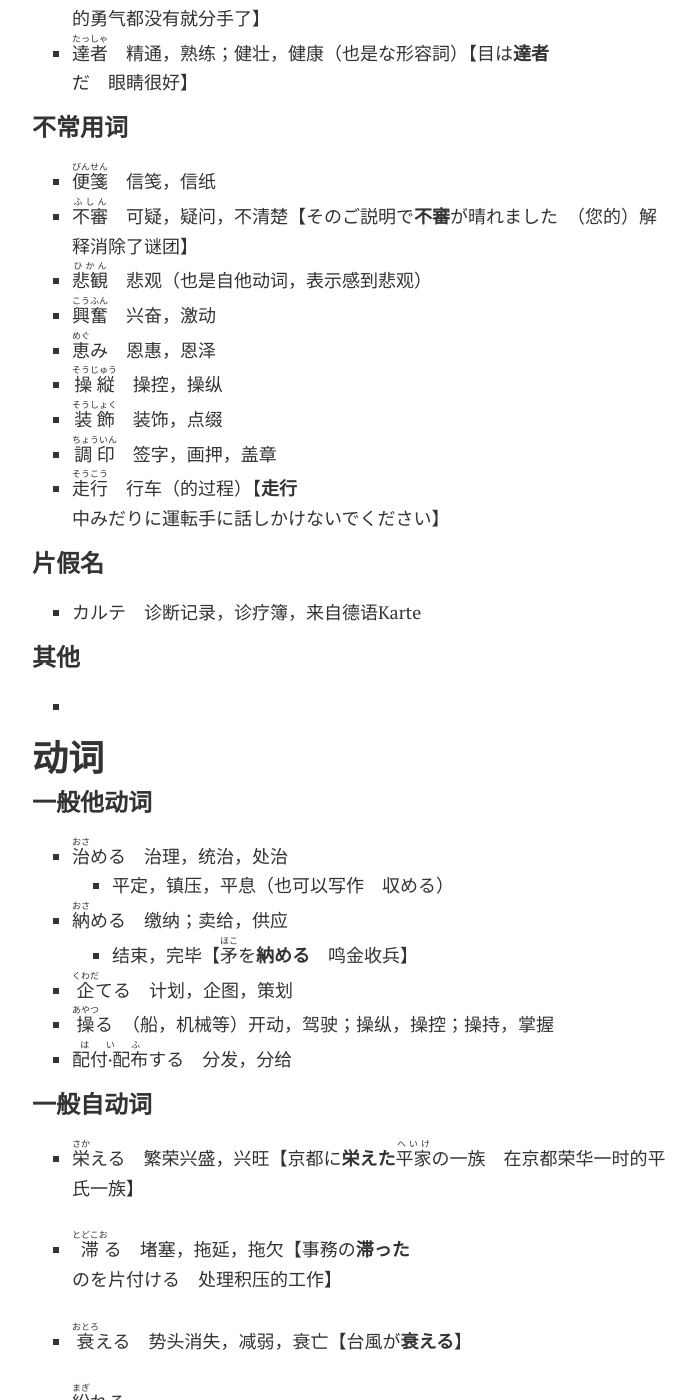
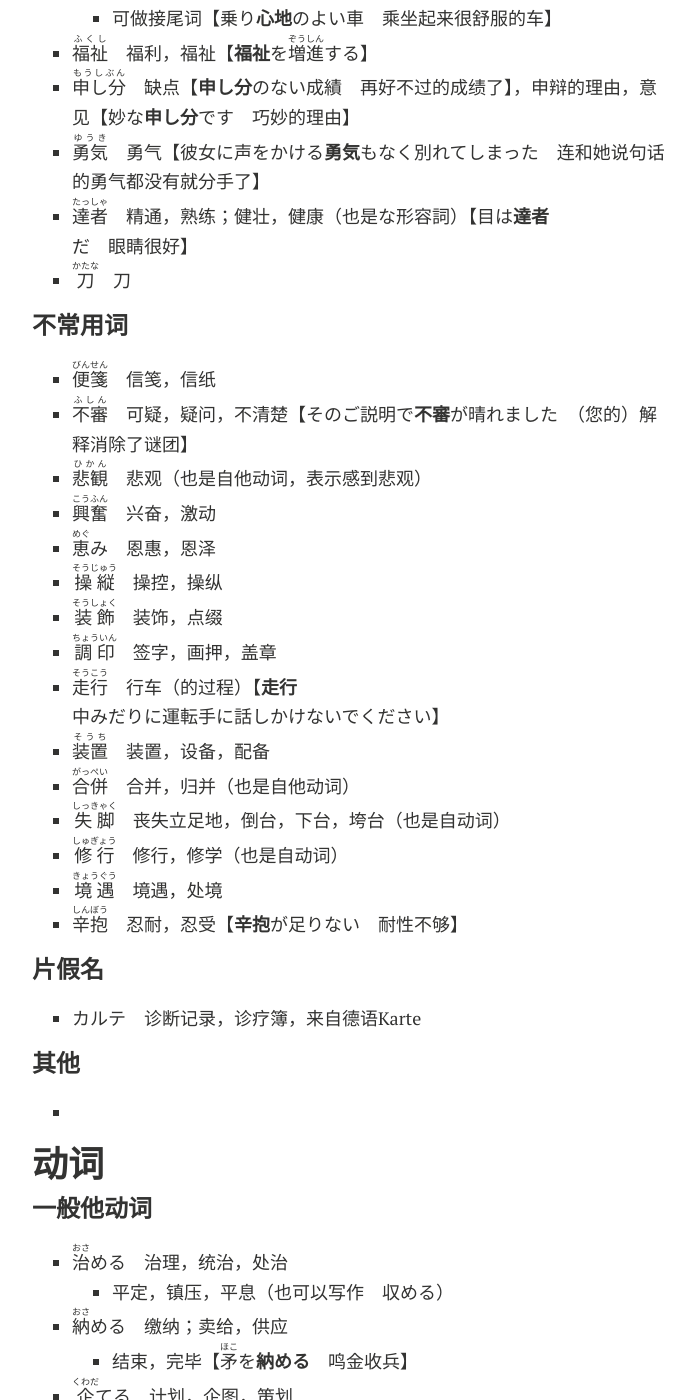
Before and after one commit to Kinnuch/kinnuch.github.io, a Jekyll site: the page built from laim/N1.md, in a window 1280 px wide and 1400 px high, scrolled down 1743 px. Shown: the whole window, without its empty margins (288-984 px from the left). Built offline with Jekyll 4.4.1, drawn with Linux system fonts in a browser that asks for light colours; nearby versions of some CDN libraries; comment, search, counter and statistics services are not loaded; a style sheet for code colours, icons or effects is not loaded; some of the changed text lies outside the part shown.

Commit message:
Update N1.md

```diff
--- a/laim/N1.md
+++ b/laim/N1.md
@@ -27,6 +27,8 @@
 ### ABAB
 
 - ちやほや　奉承，溺爱【**ちやほや**とご機嫌を取る　百般奉承】
+- あべこべ　颠倒，相反；【**名词·NA！！** 事実は正に**あべこべ**だ】
+-
 
 ## イ形容词
 
@@ -38,6 +40,8 @@
 ### …しい
 
 - 嫌らしい　下流的，令人作呕的
+- <ruby>鬱陶<rt>うっと</rt>しい</ruby>　郁闷的，阴郁的，沉闷的，厌烦的
+- <ruby>煩<rt>わずら</rt>わしい</ruby>　麻烦的，繁琐的；累赘的
 
 ## ナ形容词
 
@@ -53,6 +57,7 @@
 - <ruby>簡素<rt>かんそ</rt></ruby>　简单朴素的（也是名词）
 - <ruby>健<rt>すこ</rt>やか</ruby>　健壮的，健康的，健全的
 - あやふや　含糊的【あやふやな返事をする】
+- <ruby>強硬<rt>きょうこう</rt></ruby>　强硬的（也是名词）
 
 ## 名词
 
@@ -64,6 +69,7 @@
 - <ruby>申し分<rt>もうしぶん</rt></ruby>　缺点【**申し分**のない成績　再好不过的成绩了】，申辩的理由，意见【妙な**申し分**です　巧妙的理由】
 - <ruby>勇気<rt>ゆうき</rt></ruby>　勇气【彼女に声をかける**勇気**もなく別れてしまった　连和她说句话的勇气都没有就分手了】
 - <ruby>達者<rt>たっしゃ</rt></ruby>　精通，熟练；健壮，健康（也是な形容詞）【目は**達者**だ　眼睛很好】
+- <ruby>刀<rt>かたな</rt></ruby>　刀
 
 ### 不常用词
 
@@ -76,6 +82,12 @@
 - <ruby>装飾<rt>そうしょく</rt></ruby>　装饰，点缀
 - <ruby>調印<rt>ちょういん</rt></ruby>　签字，画押，盖章
 - <ruby>走行<rt>そうこう</rt></ruby>　行车（的过程）【**走行**中みだりに運転手に話しかけないでください】
+- <ruby>装置<rt>そうち</rt></ruby>　装置，设备，配备
+- <ruby>合併<rt>がっぺい</rt></ruby>　合并，归并（也是自他动词）
+- <ruby>失脚<rt>しっきゃく</rt></ruby>　丧失立足地，倒台，下台，垮台（也是自动词）
+- <ruby>修行<rt>しゅぎょう</rt></ruby>　修行，修学（也是自动词）
+- <ruby>境遇<rt>きょうぐう</rt></ruby>　境遇，处境
+- <ruby>辛抱<rt>しんぼう</rt></ruby>　忍耐，忍受【**辛抱**が足りない　耐性不够】
 
 ### 片假名
 
@@ -97,6 +109,7 @@
 - <ruby>企<rt>くわだ</rt>てる</ruby>　计划，企图，策划
 - <ruby>操<rt>あやつ</rt>る</ruby>　（船，机械等）开动，驾驶；操纵，操控；操持，掌握
 - <ruby>配付·配布<rt>はいふ</rt>する</ruby>　分发，分给
+- <ruby>見積<rt>みつ</rt>もる</ruby>　估计，折算，折合，测算【いくら少なく**見積もって**も三万円かかる】
 
 
 
@@ -118,6 +131,8 @@
 - <ruby>萎<rt>しな</rt>びる</ruby>　枯萎，干枯，萎靡，蔫【**萎びた**顔　枯瘦的脸】
 
 - <ruby>綻<rt>ほころ</rt>びる</ruby>　开绽；笑容、花朵等张开，绽放
+
+- <ruby>懲<rt>こ</rt>りる</ruby>　惩前毖后，吃过苦头不敢再尝试【**懲り**もせずにまあ　还没吃够苦头啊】
 
 ### 一般自他动词
 
```
